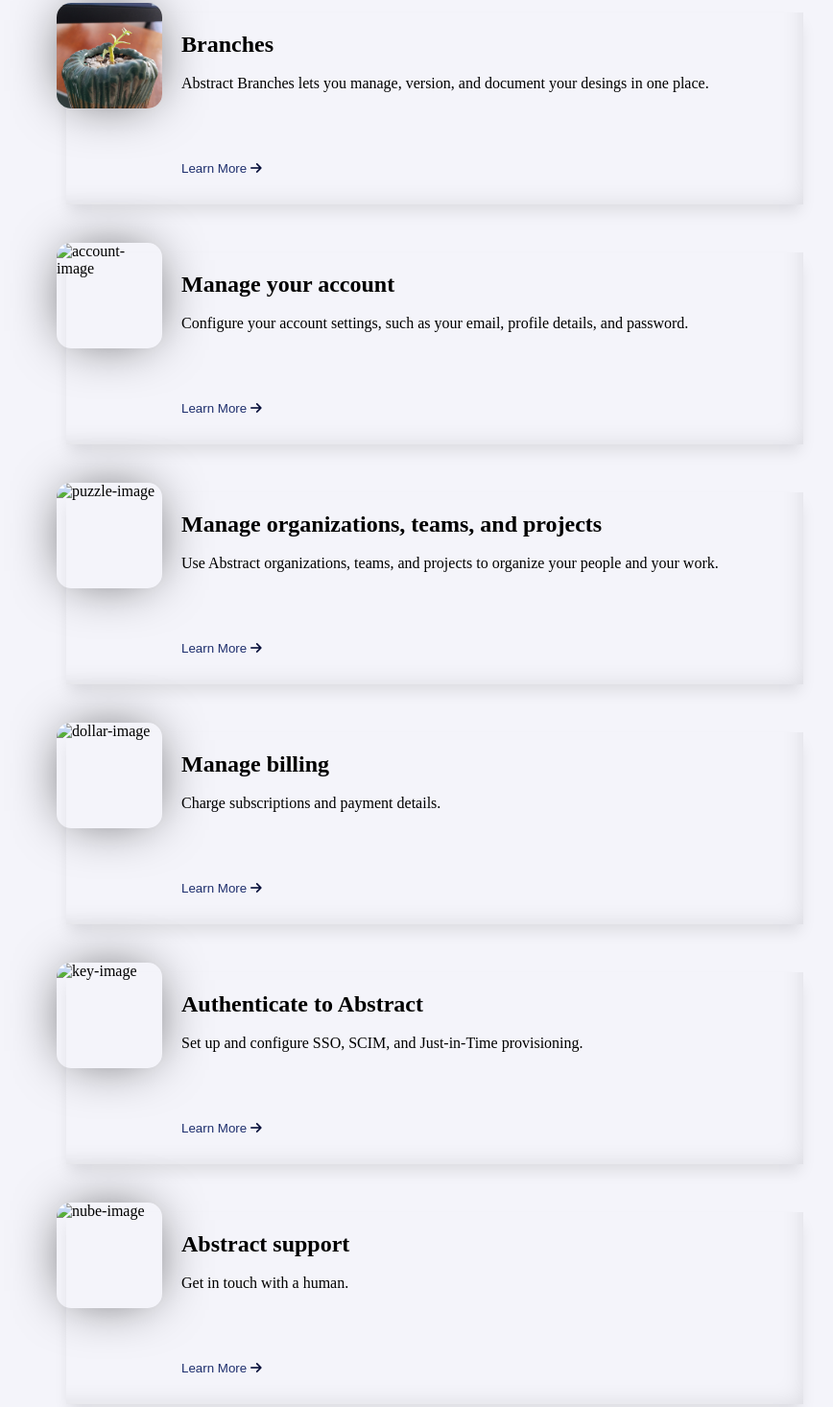
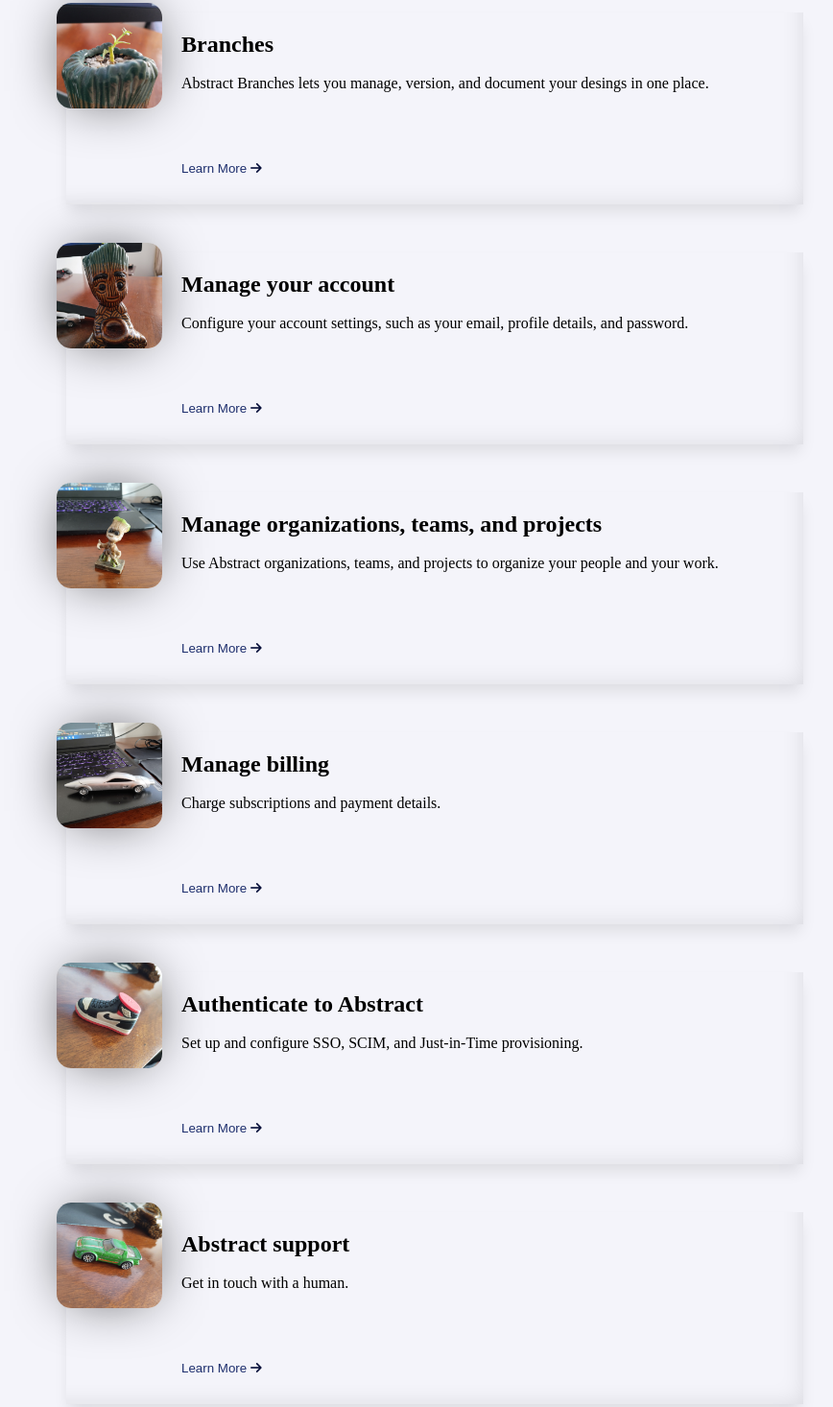
Before and after one commit to kevin0513a/LandingPage, a website: page index.html in a window 1280 px wide. Shown: the part 467-1933 px from the top of the page at 96% size, without its empty margins (187-1055 px from the left). Drawn offline with Linux system fonts and the light colour scheme; the site is published under a folder, as on GitHub Pages, so addresses that start at the root find nothing.

Commit message:
Segunda correcion

```diff
--- a/index.html
+++ b/index.html
@@ -70,7 +70,7 @@
             </article>
             <article class="container-card">
                 <div class="container-image-card">
-                    <img class="image-card" src="/images/account.jpg" alt="account-image">
+                    <img class="image-card" src="images/account.jpg" alt="account-image">
                 </div>
                 <div class="conatiner-info-card">
                     <h2>Manage your account</h2>
@@ -86,7 +86,7 @@
             </article>
             <article class="container-card">
                 <div class="container-image-card">
-                    <img class="image-card" src="/images/teams.jpg" alt="puzzle-image">
+                    <img class="image-card" src="images/teams.jpg" alt="puzzle-image">
                 </div>
                 <div class="conatiner-info-card">
                     <h2>Manage organizations, teams, and projects</h2>
@@ -102,7 +102,7 @@
             </article>
             <article class="container-card">
                 <div class="container-image-card">
-                    <img class="image-card" src="/images/bill.jpg" alt="dollar-image">
+                    <img class="image-card" src="images/bill.jpg" alt="dollar-image">
                 </div>
                 <div class="conatiner-info-card">
                     <h2>Manage billing</h2>
@@ -118,7 +118,7 @@
             </article>
             <article class="container-card">
                 <div class="container-image-card">
-                    <img class="image-card" src="/images/abstract.jpg" alt="key-image">
+                    <img class="image-card" src="images/abstract.jpg" alt="key-image">
                 </div>
                 <div class="conatiner-info-card">
                     <h2>Authenticate to Abstract</h2>
@@ -134,7 +134,7 @@
             </article>
             <article class="container-card">
                 <div class="container-image-card">
-                    <img class="image-card" src="/images/support.jpg" alt="nube-image">
+                    <img class="image-card" src="images/support.jpg" alt="nube-image">
                 </div>
                 <div class="conatiner-info-card">
                     <h2>Abstract support</h2>
```
